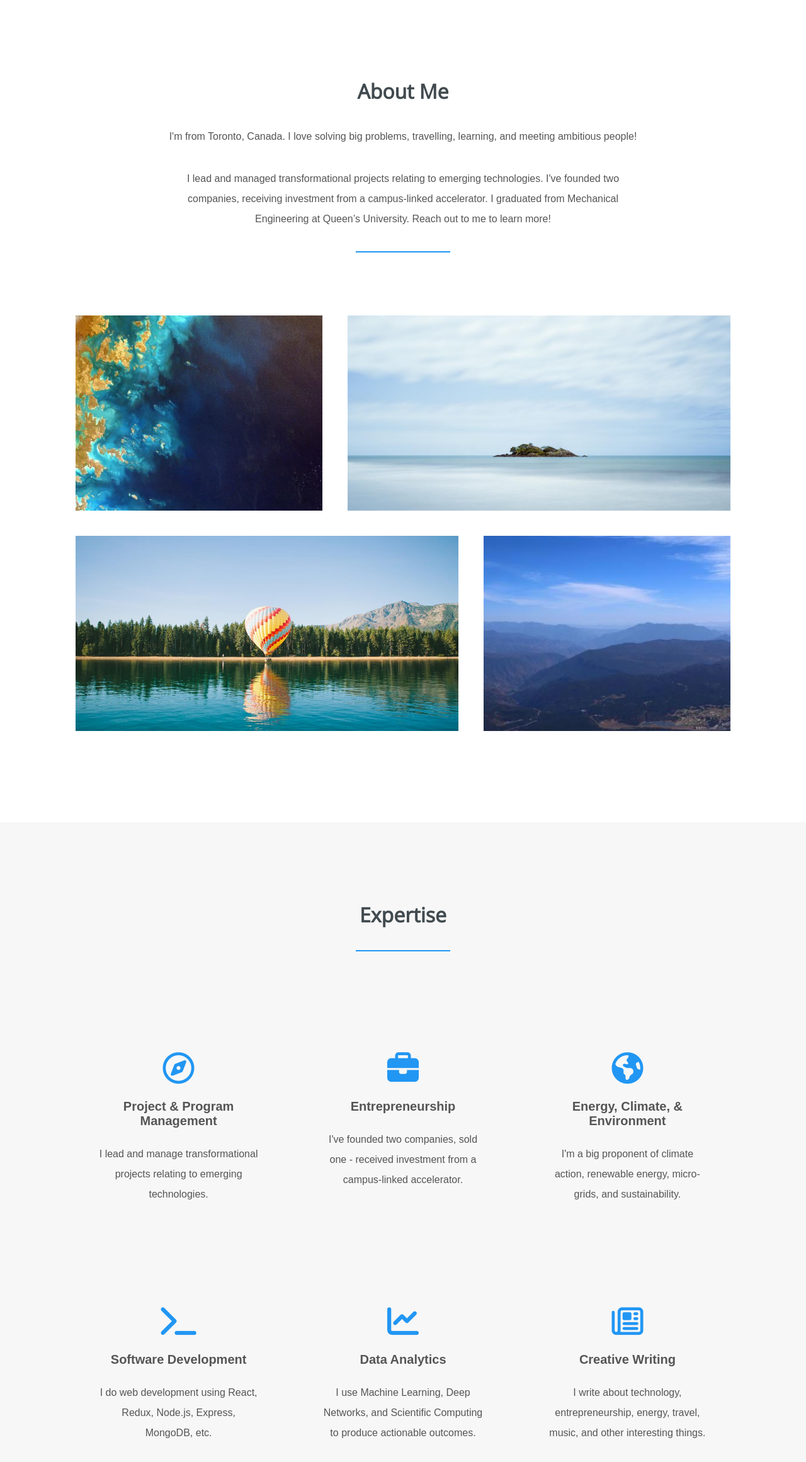
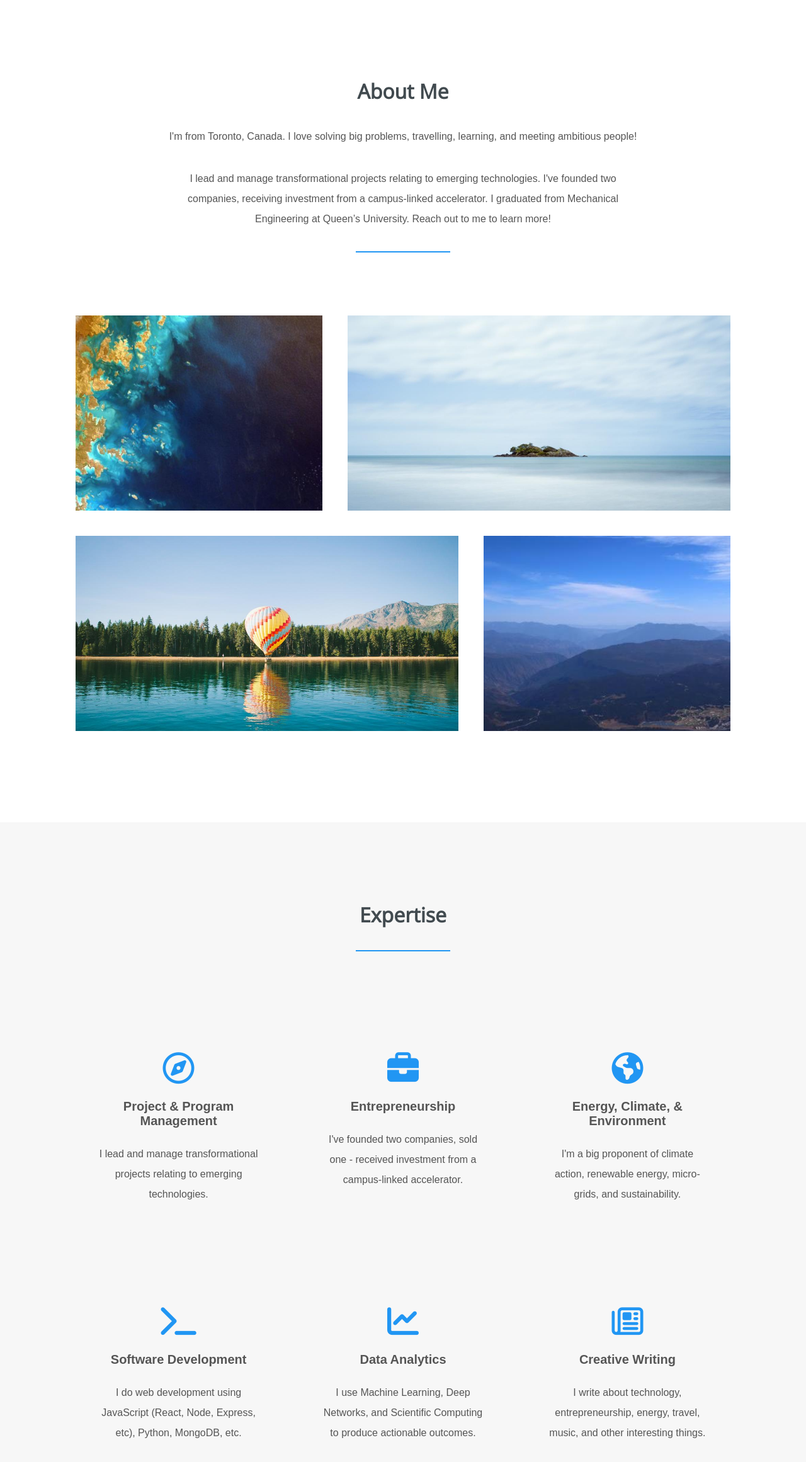
Before and after one commit to ericvanular/ericvanular.github.io, a plain HTML site: page index.html in a window 1280 px wide. Shown: the part 802-3124 px from the top of the page at 63% size. Drawn offline with nearby package versions, Linux system fonts and the light colour scheme.

Commit message:
Changed copy

```diff
--- a/index.html
+++ b/index.html
@@ -38,7 +38,7 @@
 	<section class="our-work" id="about">
 		<h3 class="title">About Me</h3>
 		<p>I'm from Toronto, Canada. I love solving big problems, travelling, learning, and meeting ambitious people!</p>
-    <p>I lead and managed transformational projects relating to emerging technologies. I've founded two companies, receiving investment from a campus-linked accelerator. I graduated from Mechanical Engineering at Queen’s University. Reach out to me to learn more!</p>
+    <p>I lead and manage transformational projects relating to emerging technologies. I've founded two companies, receiving investment from a campus-linked accelerator. I graduated from Mechanical Engineering at Queen’s University. Reach out to me to learn more!</p>
 		<hr>
 
 		<ul class="grid">
@@ -76,7 +76,7 @@
 			<li>
 				<i class="fa fa-terminal"></i>
 				<h4>Software Development</h4>
-				<p>I do web development using React, Redux, Node.js, Express, MongoDB, etc.</p>
+				<p>I do web development using JavaScript (React, Node, Express, etc), Python, MongoDB, etc.</p>
 			</li>
       <li>
 				<i class="fa fa-line-chart"></i>
```
